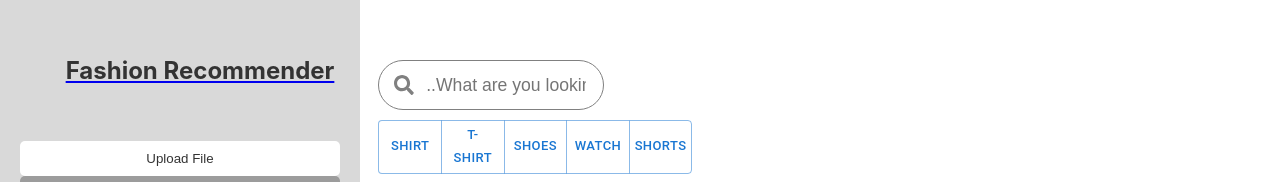
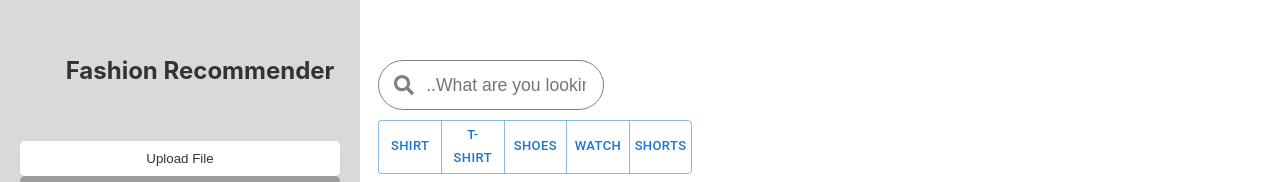
Before and after one commit to Yayawak/recommendation-system-project-, a React (Create React App) app in the folder front/recommendation-app/: page / in a window 1280 px wide. Shown: the top 182 px of the page. Built offline with nearby package versions, Linux system fonts and the light colour scheme.

Commit message:
Update Sidebar.css
1.แก้เส้นใต้ของFashion Recommender ออก
2.ทำให้ modelcontent ขึ้นมาหน้าสุดไม่โดนgrid บัง

```diff
--- a/front/recommendation-app/src/assets/styles/Sidebar.css
+++ b/front/recommendation-app/src/assets/styles/Sidebar.css
@@ -36,13 +36,15 @@
   align-items: center;
 }
 
-h1, h2 {
+h1,
+h2 {
   color: #333;
 }
 
 button {
   padding: 10px;
-  background-color: #9c9c9c; /* Green background for buttons */
+  background-color: #9c9c9c;
+  /* Green background for buttons */
   color: white;
   border: none;
   cursor: pointer;
@@ -65,6 +67,7 @@ button:hover {
   display: flex;
   justify-content: center;
   align-items: center;
+  z-index: 9999;
 }
 
 .modal-content {
@@ -73,6 +76,7 @@ button:hover {
   border-radius: 8px;
   width: 400px;
   text-align: center;
+  z-index: 10000;
 }
 
 .close-modal {
@@ -87,7 +91,15 @@ button:hover {
 /* Add responsiveness */
 @media (max-width: 768px) {
   .sidebar {
-    width: 100%; /* Full width on smaller screens */
+    width: 100%;
+    /* Full width on smaller screens */
     height: auto;
   }
 }
+
+.sidebar a {
+  text-decoration: none;
+  /* Remove underline */
+  color: inherit;
+  /* Keep the text color the same */
+}
```
